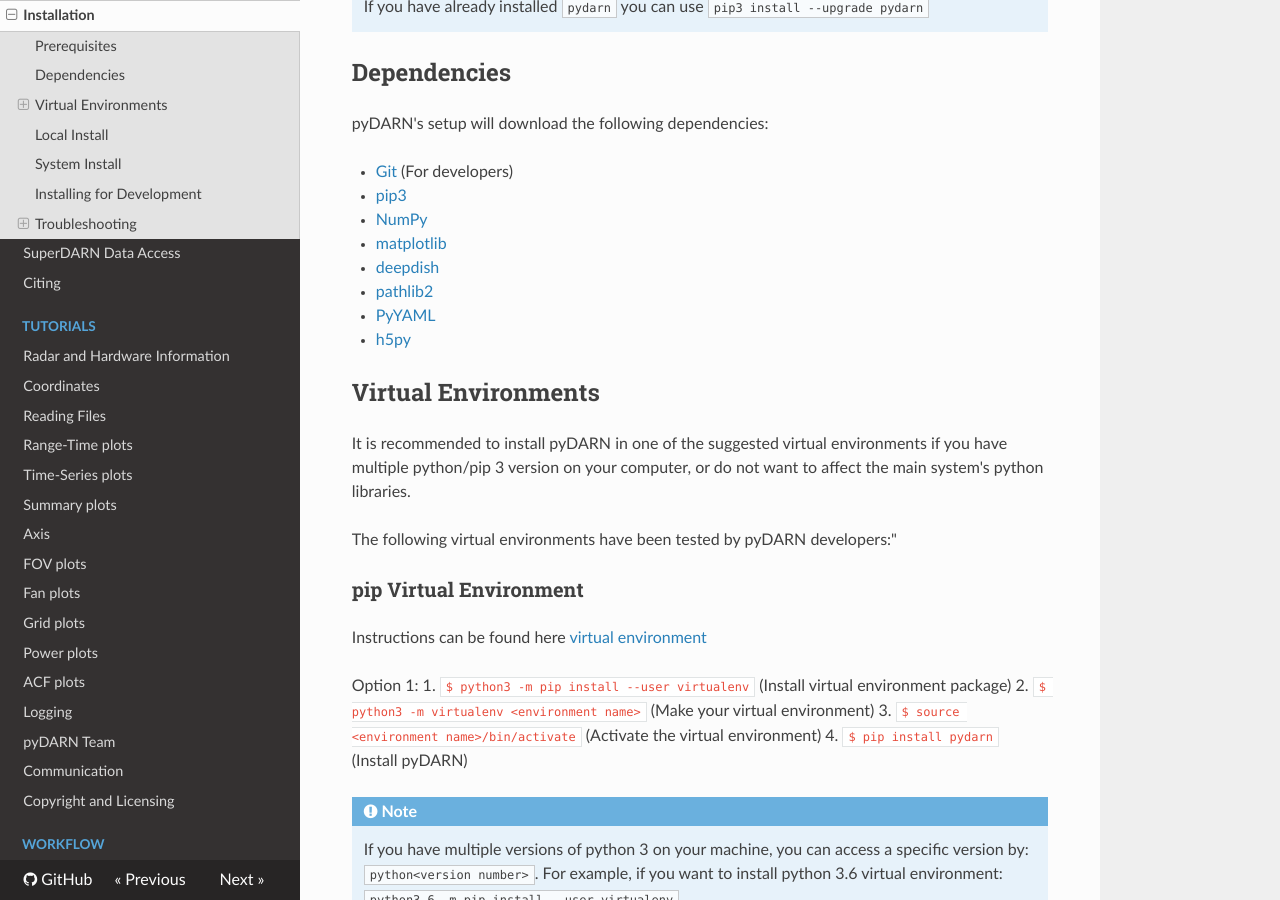
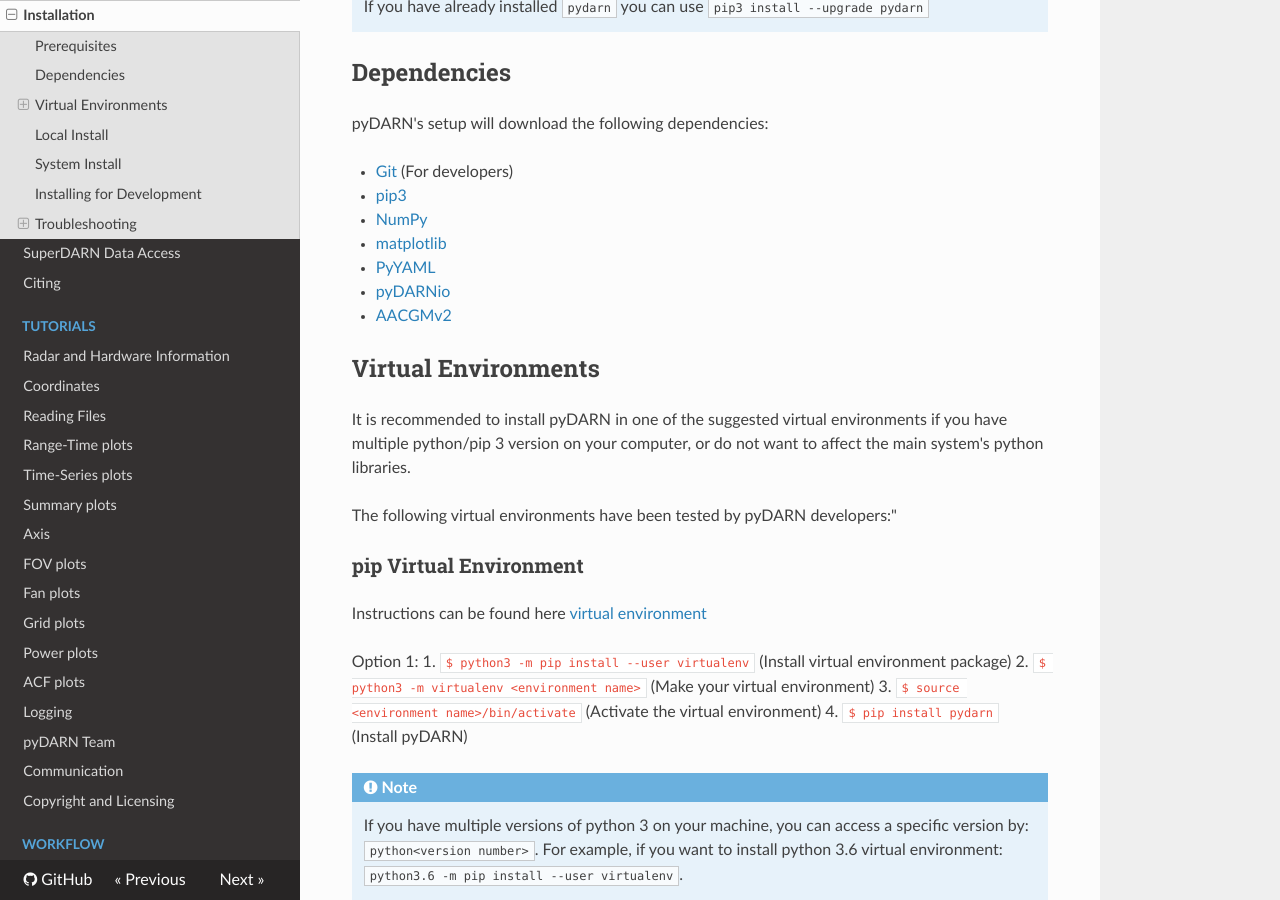
Before and after one commit to SuperDARN/pydarn, an MkDocs documentation site: the page built from docs/user/install.md, in a window 1280 px wide and 900 px high, scrolled down 749 px. Built offline with MkDocs 1.6.1, drawn with Linux system fonts in a browser that asks for light colours; nearby versions of some CDN libraries.

Commit message:
added the extra and removed some old dependencies

```diff
--- a/docs/user/install.md
+++ b/docs/user/install.md
@@ -52,10 +52,9 @@
 - [pip3](https://help.dreamhost.com/hc/en-us/articles/115000699011-Using-pip3-to-install-Python3-modules)
 - [NumPy](https://numpy.org/)
 - [matplotlib](https://matplotlib.org/)
-- [deepdish](https://deepdish.readthedocs.io/en/latest/api_io.html)
-- [pathlib2](https://docs.python.org/dev/library/pathlib.html)
 - [PyYAML](https://pyyaml.org/wiki/PyYAMLDocumentation)
-- [h5py](https://www.h5py.org/)
+- [pyDARNio](https://pydarnio.readthedocs.io/en/latest/user/install/)
+- [AACGMv2](https://pypi.org/project/aacgmv2/)
 
 ## Virtual Environments
 It is recommended to install pyDARN in one of the suggested virtual environments if you have multiple python/pip 3 version on your computer, or do not want to affect the main system's python libraries.
```
